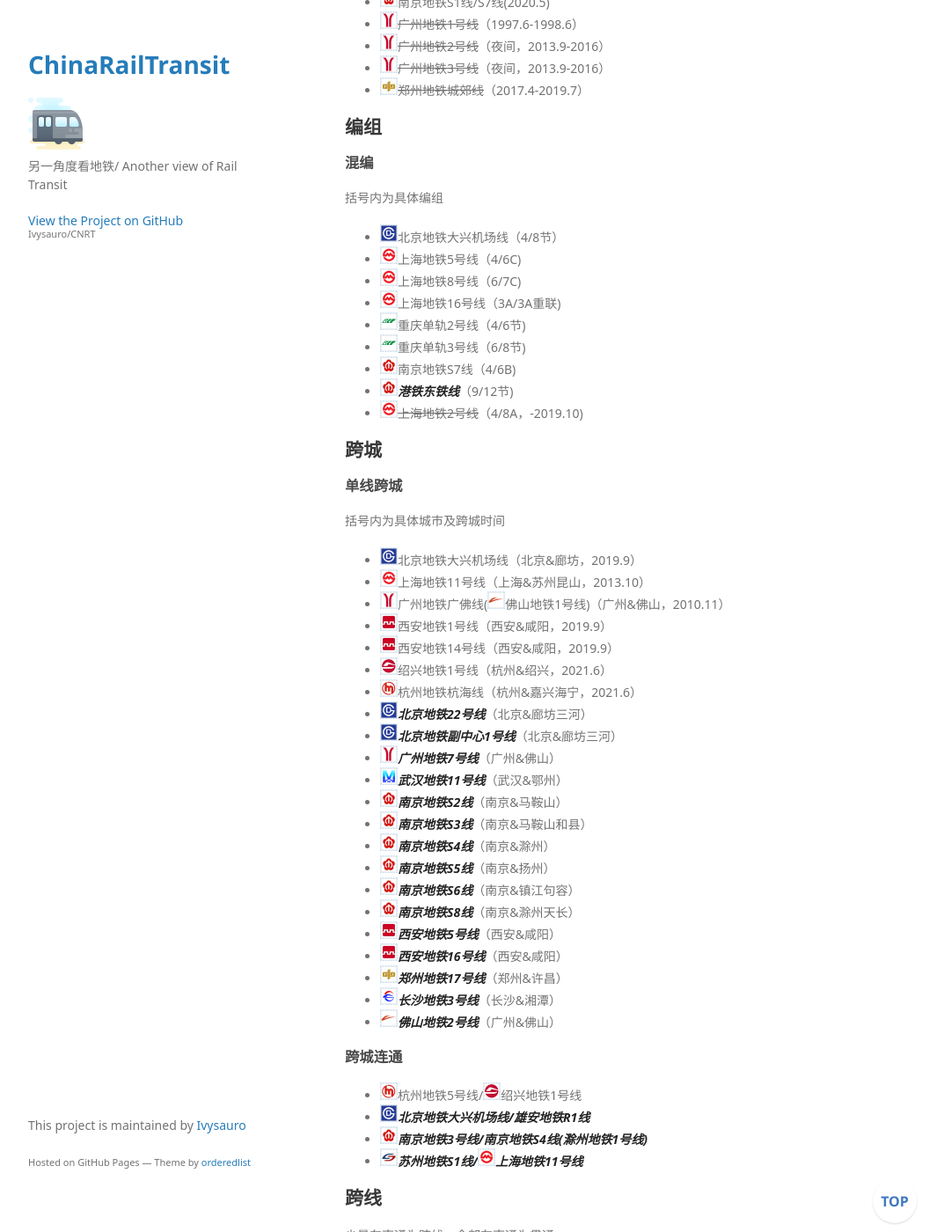
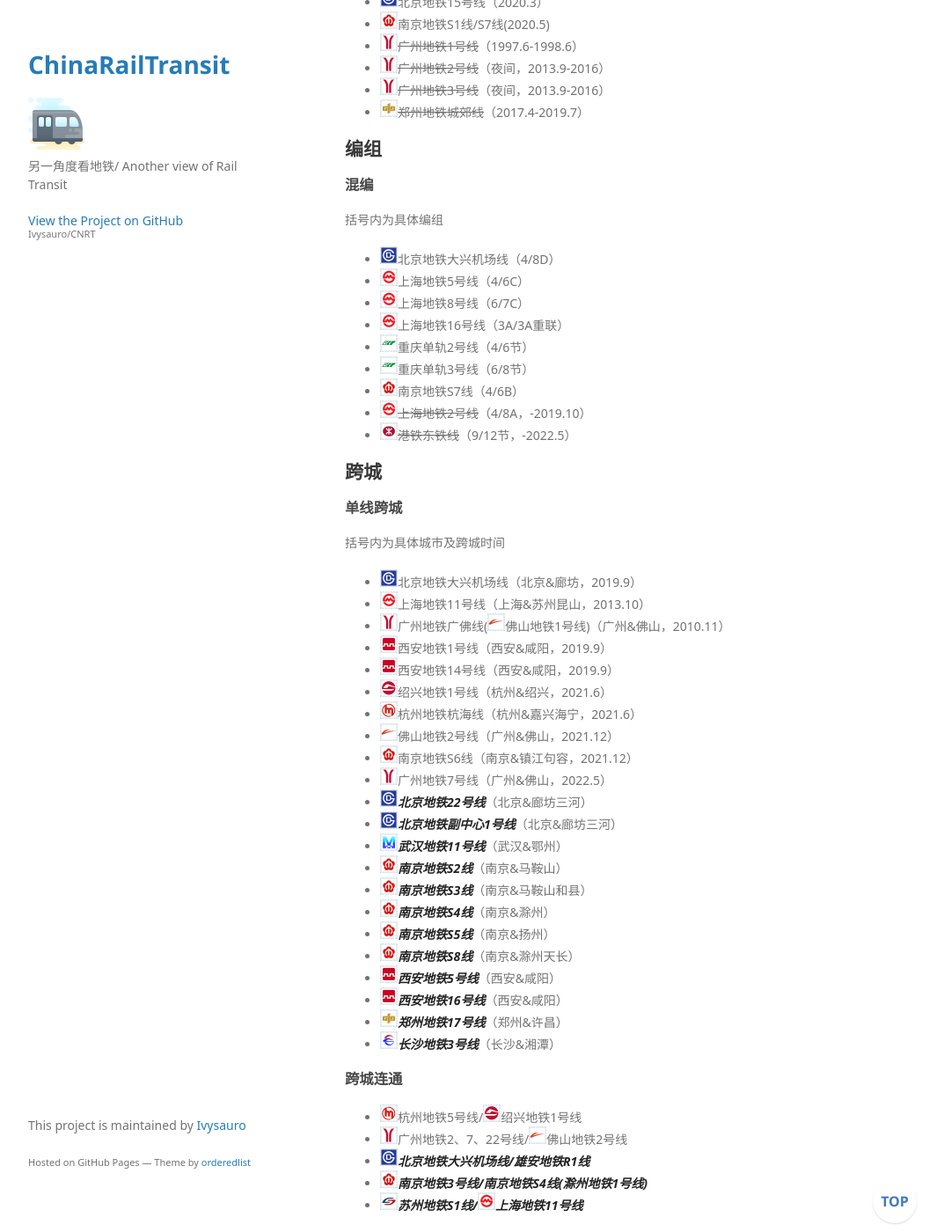
Before and after one commit to Ivysauro/CNRT, a Jekyll site: the page built from data/SpOp.md, in a window 1280 px wide and 1400 px high, scrolled down 1413 px. Shown: the whole window at 88% size, without its empty margins (178-1251 px from the left). Built offline with Jekyll 4.4.1, drawn with Linux system fonts in a browser that asks for light colours; some web fonts are replaced; our own code applies the rules of GitHub Pages for plain Markdown files; a script that is not in the unit is left out; some of the changed text lies outside the part shown.

Commit message:
特殊运营方式相关更新
广州18，南京S6已开通，开行越行快车
香港东铁线已过海，12编组车全部退出运营
佛山2，广州7西延，南京S6已开通，这些线路跨城
将佛山2号线加入跨城连通栏（如果“跨城连通”是指连接两个相对比较独立的线网的线路，那应当删除，广佛地铁线网是一体的）
重庆跨线车延长至5号线
广州18号线、22号线具备开行跨线车条件，但暂未开行
香港西铁线&马鞍山线已贯通为屯马线运营
脱网线路增加南海有轨电车1号线（该线路本质为轻轨线路，计价方式与地铁相同，且将于今年并入地铁线网）

```diff
--- a/data/SpOp.md
+++ b/data/SpOp.md
@@ -37,12 +37,13 @@
 ### 有越行线
 - <img src="https://raw.githubusercontent.com/Ivysauro/CNRT/master/images/city/sh.gif" width="20" hegiht="20"/>上海地铁16号线（2013.12试行，2016.3正式）
 - <img src="https://raw.githubusercontent.com/Ivysauro/CNRT/master/images/city/ty.gif" width="20" hegiht="20"/>桃园机场捷运（2017.3）
-- <img src="https://raw.githubusercontent.com/Ivysauro/CNRT/master/images/city/gz.gif" width="20" hegiht="20"/>广州地铁14号线（2018.12-）
+- <img src="https://raw.githubusercontent.com/Ivysauro/CNRT/master/images/city/gz.gif" width="20" hegiht="20"/>广州地铁14号线（2018.12）
 - <img src="https://raw.githubusercontent.com/Ivysauro/CNRT/master/images/city/gz.gif" width="20" hegiht="20"/>广州地铁21号线（2019.12）
 - <img src="https://raw.githubusercontent.com/Ivysauro/CNRT/master/images/city/bj.gif" width="20" hegiht="20"/>北京地铁6号线（2020.3）
 - <img src="https://raw.githubusercontent.com/Ivysauro/CNRT/master/images/city/cq.gif" width="20" hegiht="20"/>重庆地铁10号线（2020.9）
 - <img src="https://raw.githubusercontent.com/Ivysauro/CNRT/master/images/city/gz.gif" width="20" hegiht="20"/>~~广州地铁14号线~~（主支线贯通车，2018.12-2019.12）
-- <img src="https://raw.githubusercontent.com/Ivysauro/CNRT/master/images/city/nj.gif" width="20" hegiht="20"/>***南京地铁S6线***
+- <img src="https://raw.githubusercontent.com/Ivysauro/CNRT/master/images/city/gz.gif" width="20" hegiht="20"/>广州地铁18号线（2021.9）
+- <img src="https://raw.githubusercontent.com/Ivysauro/CNRT/master/images/city/nj.gif" width="20" hegiht="20"/>南京地铁S6线（2021.12）
 - <img src="https://raw.githubusercontent.com/Ivysauro/CNRT/master/images/city/wx.gif" width="20" hegiht="20"/>***无锡地铁S1线***
 
 ### 无越行线
@@ -63,15 +64,15 @@
 
 括号内为具体编组
 
-- <img src="https://raw.githubusercontent.com/Ivysauro/CNRT/master/images/city/bj.gif" width="20" hegiht="20"/>北京地铁大兴机场线（4/8节）
-- <img src="https://raw.githubusercontent.com/Ivysauro/CNRT/master/images/city/sh.gif" width="20" hegiht="20"/>上海地铁5号线（4/6C)
-- <img src="https://raw.githubusercontent.com/Ivysauro/CNRT/master/images/city/sh.gif" width="20" hegiht="20"/>上海地铁8号线（6/7C)
-- <img src="https://raw.githubusercontent.com/Ivysauro/CNRT/master/images/city/sh.gif" width="20" hegiht="20"/>上海地铁16号线（3A/3A重联)
-- <img src="https://raw.githubusercontent.com/Ivysauro/CNRT/master/images/city/cq.gif" width="20" hegiht="20"/>重庆单轨2号线（4/6节)
-- <img src="https://raw.githubusercontent.com/Ivysauro/CNRT/master/images/city/cq.gif" width="20" hegiht="20"/>重庆单轨3号线（6/8节)
-- <img src="https://raw.githubusercontent.com/Ivysauro/CNRT/master/images/city/nj.gif" width="20" hegiht="20"/>南京地铁S7线（4/6B)
-- <img src="https://raw.githubusercontent.com/Ivysauro/CNRT/master/images/city/nj.gif" width="20" hegiht="20"/>***港铁东铁线***（9/12节)
-- <img src="https://raw.githubusercontent.com/Ivysauro/CNRT/master/images/city/sh.gif" width="20" hegiht="20"/>~~上海地铁2号线~~（4/8A，-2019.10)
+- <img src="https://raw.githubusercontent.com/Ivysauro/CNRT/master/images/city/bj.gif" width="20" hegiht="20"/>北京地铁大兴机场线（4/8D）
+- <img src="https://raw.githubusercontent.com/Ivysauro/CNRT/master/images/city/sh.gif" width="20" hegiht="20"/>上海地铁5号线（4/6C）
+- <img src="https://raw.githubusercontent.com/Ivysauro/CNRT/master/images/city/sh.gif" width="20" hegiht="20"/>上海地铁8号线（6/7C）
+- <img src="https://raw.githubusercontent.com/Ivysauro/CNRT/master/images/city/sh.gif" width="20" hegiht="20"/>上海地铁16号线（3A/3A重联）
+- <img src="https://raw.githubusercontent.com/Ivysauro/CNRT/master/images/city/cq.gif" width="20" hegiht="20"/>重庆单轨2号线（4/6节）
+- <img src="https://raw.githubusercontent.com/Ivysauro/CNRT/master/images/city/cq.gif" width="20" hegiht="20"/>重庆单轨3号线（6/8节）
+- <img src="https://raw.githubusercontent.com/Ivysauro/CNRT/master/images/city/nj.gif" width="20" hegiht="20"/>南京地铁S7线（4/6B）
+- <img src="https://raw.githubusercontent.com/Ivysauro/CNRT/master/images/city/sh.gif" width="20" hegiht="20"/>~~上海地铁2号线~~（4/8A，-2019.10）
+- <img src="https://raw.githubusercontent.com/Ivysauro/CNRT/master/images/city/hk.gif" width="20" hegiht="20"/>~~港铁东铁线~~（9/12节，-2022.5）
 
 ## 跨城
 ### 单线跨城
@@ -85,24 +86,25 @@
 - <img src="https://raw.githubusercontent.com/Ivysauro/CNRT/master/images/city/xa.gif" width="20" hegiht="20"/>西安地铁14号线（西安&咸阳，2019.9）
 - <img src="https://raw.githubusercontent.com/Ivysauro/CNRT/master/images/city/sx.gif" width="20" hegiht="20"/>绍兴地铁1号线（杭州&绍兴，2021.6）
 - <img src="https://raw.githubusercontent.com/Ivysauro/CNRT/master/images/city/hz.gif" width="20" hegiht="20"/>杭州地铁杭海线（杭州&嘉兴海宁，2021.6）
+- <img src="https://raw.githubusercontent.com/Ivysauro/CNRT/master/images/city/fs.gif" width="20" hegiht="20"/>佛山地铁2号线（广州&佛山，2021.12）
+- <img src="https://raw.githubusercontent.com/Ivysauro/CNRT/master/images/city/nj.gif" width="20" hegiht="20"/>南京地铁S6线（南京&镇江句容，2021.12）
+- <img src="https://raw.githubusercontent.com/Ivysauro/CNRT/master/images/city/gz.gif" width="20" hegiht="20"/>广州地铁7号线（广州&佛山，2022.5）
 - <img src="https://raw.githubusercontent.com/Ivysauro/CNRT/master/images/city/bj.gif" width="20" hegiht="20"/>***北京地铁22号线***（北京&廊坊三河）
 - <img src="https://raw.githubusercontent.com/Ivysauro/CNRT/master/images/city/bj.gif" width="20" hegiht="20"/>***北京地铁副中心1号线***（北京&廊坊三河）
-- <img src="https://raw.githubusercontent.com/Ivysauro/CNRT/master/images/city/gz.gif" width="20" hegiht="20"/>***广州地铁7号线***（广州&佛山）
 - <img src="https://raw.githubusercontent.com/Ivysauro/CNRT/master/images/city/wh.gif" width="20" hegiht="20"/>***武汉地铁11号线***（武汉&鄂州）
 - <img src="https://raw.githubusercontent.com/Ivysauro/CNRT/master/images/city/nj.gif" width="20" hegiht="20"/>***南京地铁S2线***（南京&马鞍山）
 - <img src="https://raw.githubusercontent.com/Ivysauro/CNRT/master/images/city/nj.gif" width="20" hegiht="20"/>***南京地铁S3线***（南京&马鞍山和县）
 - <img src="https://raw.githubusercontent.com/Ivysauro/CNRT/master/images/city/nj.gif" width="20" hegiht="20"/>***南京地铁S4线***（南京&滁州）
 - <img src="https://raw.githubusercontent.com/Ivysauro/CNRT/master/images/city/nj.gif" width="20" hegiht="20"/>***南京地铁S5线***（南京&扬州）
-- <img src="https://raw.githubusercontent.com/Ivysauro/CNRT/master/images/city/nj.gif" width="20" hegiht="20"/>***南京地铁S6线***（南京&镇江句容）
 - <img src="https://raw.githubusercontent.com/Ivysauro/CNRT/master/images/city/nj.gif" width="20" hegiht="20"/>***南京地铁S8线***（南京&滁州天长）
 - <img src="https://raw.githubusercontent.com/Ivysauro/CNRT/master/images/city/xa.gif" width="20" hegiht="20"/>***西安地铁5号线***（西安&咸阳）
 - <img src="https://raw.githubusercontent.com/Ivysauro/CNRT/master/images/city/xa.gif" width="20" hegiht="20"/>***西安地铁16号线***（西安&咸阳）
 - <img src="https://raw.githubusercontent.com/Ivysauro/CNRT/master/images/city/zz.gif" width="20" hegiht="20"/>***郑州地铁17号线***（郑州&许昌）
 - <img src="https://raw.githubusercontent.com/Ivysauro/CNRT/master/images/city/cs.gif" width="20" hegiht="20"/>***长沙地铁3号线***（长沙&湘潭）
-- <img src="https://raw.githubusercontent.com/Ivysauro/CNRT/master/images/city/fs.gif" width="20" hegiht="20"/>***佛山地铁2号线***（广州&佛山）
 
 ### 跨城连通
 - <img src="https://raw.githubusercontent.com/Ivysauro/CNRT/master/images/city/hz.gif" width="20" hegiht="20"/>杭州地铁5号线/<img src="https://raw.githubusercontent.com/Ivysauro/CNRT/master/images/city/sx.gif" width="20" hegiht="20"/>绍兴地铁1号线
+- <img src="https://raw.githubusercontent.com/Ivysauro/CNRT/master/images/city/gz.gif" width="20" hegiht="20"/>广州地铁2、7、22号线/<img src="https://raw.githubusercontent.com/Ivysauro/CNRT/master/images/city/fs.gif" width="20" hegiht="20"/>佛山地铁2号线
 - <img src="https://raw.githubusercontent.com/Ivysauro/CNRT/master/images/city/bj.gif" width="20" hegiht="20"/>***北京地铁大兴机场线/雄安地铁R1线***
 - <img src="https://raw.githubusercontent.com/Ivysauro/CNRT/master/images/city/nj.gif" width="20" hegiht="20"/>***南京地铁3号线/南京地铁S4线(滁州地铁1号线)***
 - <img src="https://raw.githubusercontent.com/Ivysauro/CNRT/master/images/city/suz.gif" width="20" hegiht="20"/>***苏州地铁S1线/<img src="https://raw.githubusercontent.com/Ivysauro/CNRT/master/images/city/sh.gif" width="20" hegiht="20"/>上海地铁11号线***
@@ -113,11 +115,12 @@
 
 - <img src="https://raw.githubusercontent.com/Ivysauro/CNRT/master/images/city/sh.gif" width="20" hegiht="20"/>上海地铁4号线回库车（终点站3号线上海南站）
 - <img src="https://raw.githubusercontent.com/Ivysauro/CNRT/master/images/city/nj.gif" width="20" hegiht="20"/>南京地铁S1线/S7线（2018.5）
-- <img src="https://raw.githubusercontent.com/Ivysauro/CNRT/master/images/city/cq.gif" width="20" hegiht="20"/>重庆地铁环线&4号线（2020.9）
+- <img src="https://raw.githubusercontent.com/Ivysauro/CNRT/master/images/city/cq.gif" width="20" hegiht="20"/>重庆地铁5号线&环线&4号线（2021.12）
 - <img src="https://raw.githubusercontent.com/Ivysauro/CNRT/master/images/city/bj.gif" width="20" hegiht="20"/>***北京地铁8号线/昌平线***
 - <img src="https://raw.githubusercontent.com/Ivysauro/CNRT/master/images/city/bj.gif" width="20" hegiht="20"/>***北京地铁11号线/副中心4号线***
 - <img src="https://raw.githubusercontent.com/Ivysauro/CNRT/master/images/city/bj.gif" width="20" hegiht="20"/>***北京地铁3号线&12号线/20号线***
 - <img src="https://raw.githubusercontent.com/Ivysauro/CNRT/master/images/city/bj.gif" width="20" hegiht="20"/>***北京地铁30号线/31号线/32号线***
+- <img src="https://raw.githubusercontent.com/Ivysauro/CNRT/master/images/city/gz.gif" width="20" hegiht="20"/>***广州地铁18号线/22号线***
 
 ## 贯通
 
@@ -131,11 +134,11 @@
 - <img src="https://raw.githubusercontent.com/Ivysauro/CNRT/master/images/city/km.gif" width="20" hegiht="20"/>昆明地铁1号线/2号线（2014.4）
 - <img src="https://raw.githubusercontent.com/Ivysauro/CNRT/master/images/city/zz.gif" width="20" hegiht="20"/>郑州地铁2号线/城郊线（2017.1）
 - <img src="https://raw.githubusercontent.com/Ivysauro/CNRT/master/images/city/nb.gif" width="20" hegiht="20"/>宁波地铁3号线/S3线（2019.9）
-- - <img src="https://raw.githubusercontent.com/Ivysauro/CNRT/master/images/city/bj.gif" width="20" hegiht="20"/>北京地铁1号线/八通线（2021.8）
+- <img src="https://raw.githubusercontent.com/Ivysauro/CNRT/master/images/city/bj.gif" width="20" hegiht="20"/>北京地铁1号线/八通线（2021.8）
 - <img src="https://raw.githubusercontent.com/Ivysauro/CNRT/master/images/city/tp.gif" width="20" hegiht="20"/>~~台北捷运~~（请参见[维基百科](https://zh.wikipedia.org/zh-cn/%E8%87%BA%E5%8C%97%E6%8D%B7%E9%81%8B#%E6%AD%B7%E5%8F%B2)）
+- <img src="https://raw.githubusercontent.com/Ivysauro/CNRT/master/images/city/hk.gif" width="20" hegiht="20"/>香港西铁线/马鞍山线（2021.6，贯通后统一为屯马线）
 - <img src="https://raw.githubusercontent.com/Ivysauro/CNRT/master/images/city/bj.gif" width="20" hegiht="20"/>***北京地铁9号线/昌平线***
 - <img src="https://raw.githubusercontent.com/Ivysauro/CNRT/master/images/city/bj.gif" width="20" hegiht="20"/>***北京地铁房山线/燕房线***
-- <img src="https://raw.githubusercontent.com/Ivysauro/CNRT/master/images/city/hk.gif" width="20" hegiht="20"/>***港铁西铁线/马鞍山线***
 - <img src="https://raw.githubusercontent.com/Ivysauro/CNRT/master/images/city/nj.gif" width="20" hegiht="20"/>***南京地铁6号线/S1线***
 - <img src="https://raw.githubusercontent.com/Ivysauro/CNRT/master/images/city/wx.gif" width="20" hegiht="20"/>***无锡地铁1号线/S1线***
 
@@ -223,6 +226,7 @@
 
 - <img src="https://raw.githubusercontent.com/Ivysauro/CNRT/master/images/city/dl.gif" width="20" hegiht="20"/>大连地铁3号线（2015.10-）
 - <img src="https://raw.githubusercontent.com/Ivysauro/CNRT/master/images/city/dl.gif" width="20" hegiht="20"/>大连地铁13号线（2021.12-）
+- <img src="https://raw.githubusercontent.com/Ivysauro/CNRT/master/images/city/fs.gif" width="20" hegiht="20"/>南海有轨电车1号线（2021.8-）
 - <img src="https://raw.githubusercontent.com/Ivysauro/CNRT/master/images/city/bj.gif" width="20" hegiht="20"/>~~北京地铁9号线~~（2011.12-2012.12）
 - <img src="https://raw.githubusercontent.com/Ivysauro/CNRT/master/images/city/bj.gif" width="20" hegiht="20"/>~~北京地铁房山线~~（2010.12-2012.12）
 - <img src="https://raw.githubusercontent.com/Ivysauro/CNRT/master/images/city/bj.gif" width="20" hegiht="20"/>~~北京地铁S1线~~（2017.12-2018.12）
```
